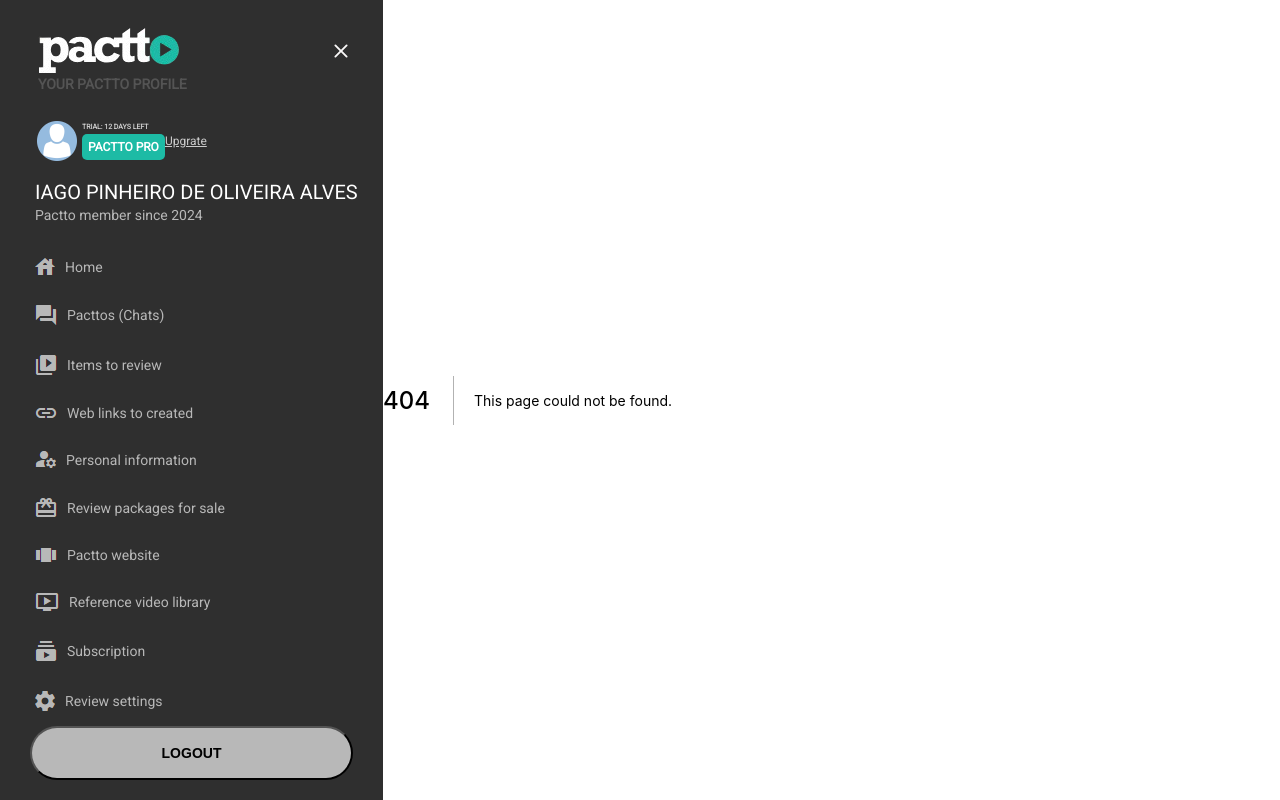
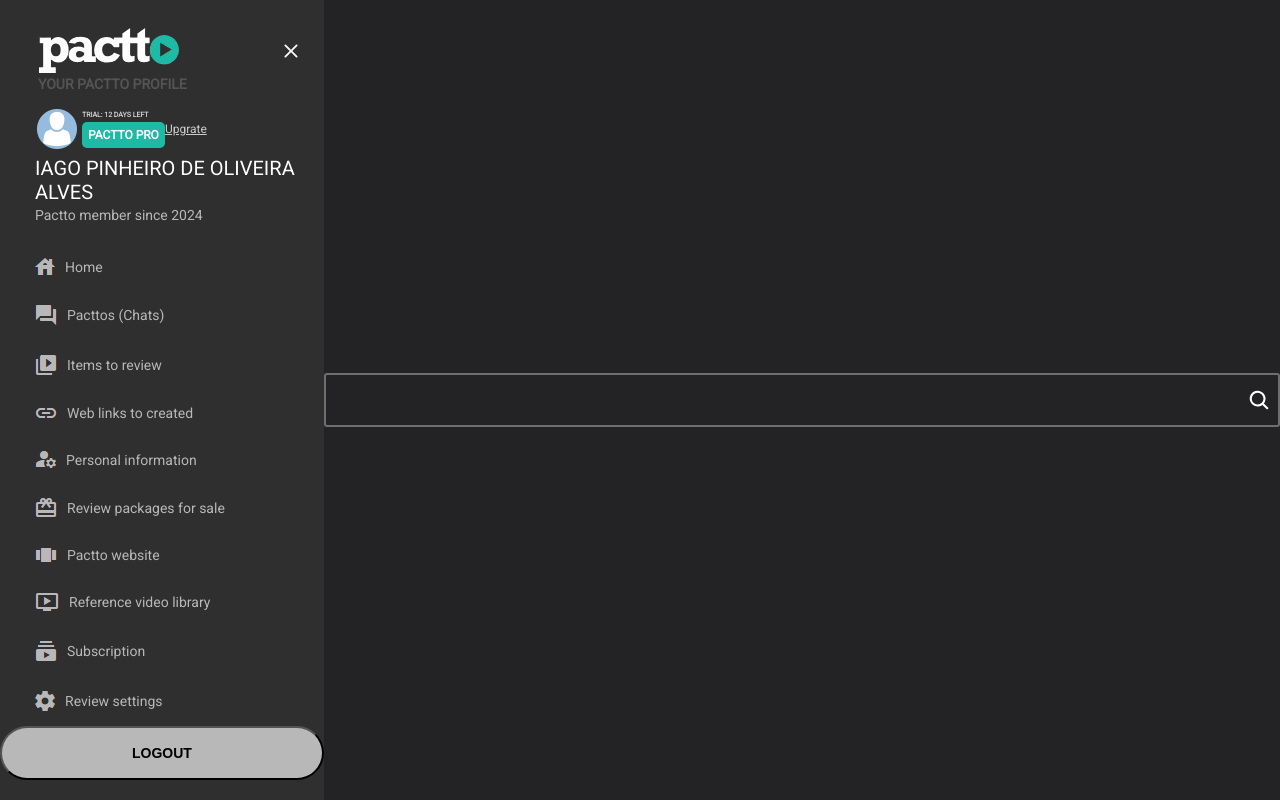
Before and after one commit to iagoPinheiro1401/pactto_challenge, a Next.js app: page /components/searchBar/SearchBar in a window 1280 px wide. Before the commit this address had no page. Built offline with nearby package versions, Linux system fonts and the light colour scheme.

Commit message:
created SearchBar component

```diff
--- /dev/null
+++ b/src/pages/components/searchBar/SearchBar.jsx
@@ -0,0 +1,48 @@
+import styled from "styled-components"
+import { MagnifyingGlass } from "@phosphor-icons/react"
+
+const StyledSearchBar = styled.div`
+    position: relative;
+    display: flex;
+    align-items: center;
+    width: 100%;
+`
+
+const StyledInput = styled.input`
+  padding: 16px 40px 16px 14px;
+  font-size: 1rem;
+  border: 2px solid #706d6d;
+  border-radius: 3px;
+  width: 100%;
+  background-color: transparent;
+  color: white;
+
+  ::placeholder {
+    font-weight: 700;
+  }
+
+  :hover {
+    border-color: white;
+  }
+
+  &:focus {
+    caret-color: ${props => props.theme.colors.green};
+    border-color: ${props => props.theme.colors.green};
+    outline: none;
+  }
+`
+
+const SearchIcon = styled(MagnifyingGlass)`
+    position: absolute;
+    right: 10px;
+    pointer-events: none;
+`
+
+export default function SearchBar({ placeholder }) {
+    return(
+        <StyledSearchBar>
+            <StyledInput placeholder={placeholder}/>
+            <SearchIcon size={22} color="#ffff" weight="bold"/>
+        </StyledSearchBar>
+    )
+}
--- a/src/pages/index.jsx
+++ b/src/pages/index.jsx
@@ -5,6 +5,7 @@
 import TextMedium from "./components/tipography/textMedium/TextMedium"
 import Status from "./components/status/Status"
 import GreenButton from "./components/buttons/GreenButton"
+import SearchBar from "./components/searchBar/SearchBar"
 
 const Container = styled.header`
   display: flex;
@@ -69,6 +70,8 @@
           <TextHuge>My uploads</TextHuge>
           <GreenButton plus>UPLOAD NEW VIDEO</GreenButton>
         </UploadsContainer>
+
+        <SearchBar placeholder="Search"/>
     </Container>
   )
 }
```
